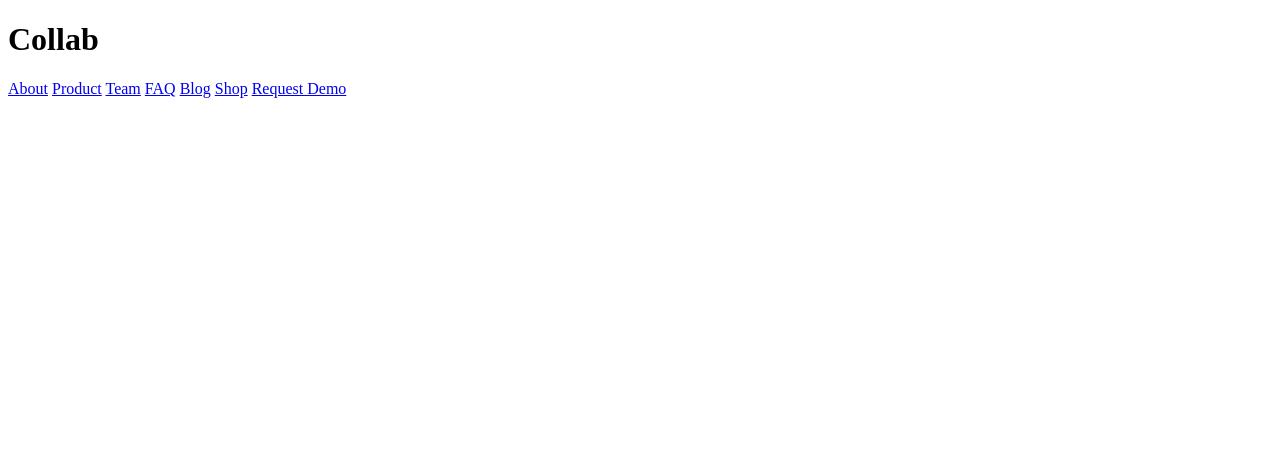
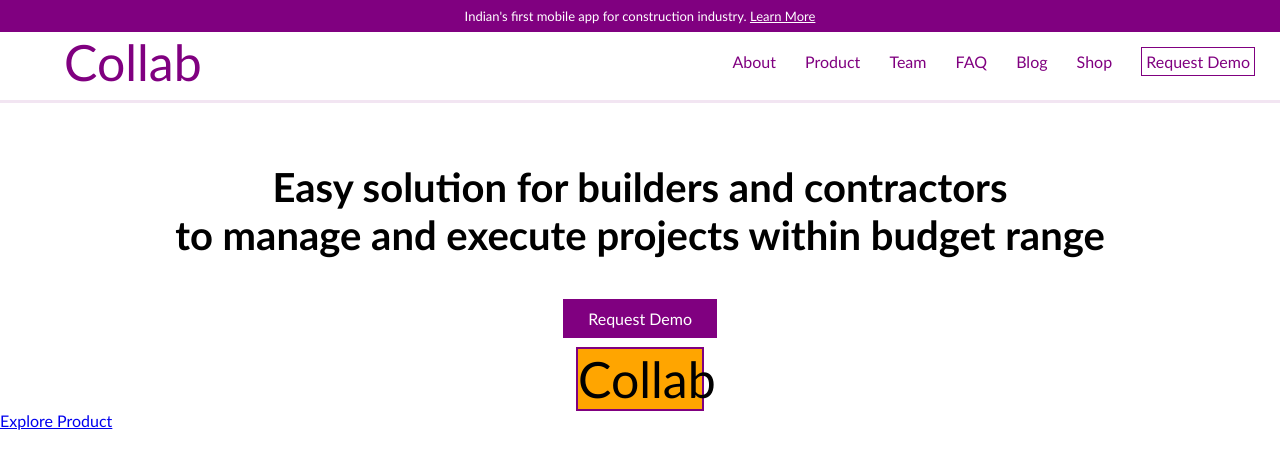
Before and after one commit to LaurynasKl/Colab, a website: page index.html in a window 1280 px wide. Drawn offline with Linux system fonts and the light colour scheme.

Commit message:
html css

```diff
--- a/css/header.css
+++ b/css/header.css
@@ -0,0 +1,94 @@
+body * {
+    margin: 0;
+    padding: 0;
+    vertical-align: top;
+    box-sizing: border-box;
+}
+body {
+    font-family: 'Gill Sans', 'Gill Sans MT', Calibri, 'Trebuchet MS',
+    sans-serif;
+    margin: 0;
+}
+
+.short-intro{
+    width: 100%;
+    display: inline-block;
+    background-color: purple;
+    color: white;
+    padding: 8px;
+    font-size: 13px;
+}
+.intro-text{
+    text-align: center;
+}
+.more-info{
+    color: white;
+}
+.more-info:hover{
+    color: black;
+}
+.main-header{
+    width: 100%;
+    display: inline-block;
+    padding-bottom: 8px;
+    border-bottom: 3px rgba(128, 0, 128, 0.1) solid;
+    backdrop-filter: blur(1px);
+}
+.collab{
+    color: purple;
+    font-size: 50px;
+    margin-left: 5%;
+    display: inline-block;
+}
+.main-menu{
+    float: right;
+    margin-top: 20px;
+}
+.main-link{
+    color: purple;
+    margin-right: 25px;
+    text-decoration: none;
+}
+.main-link:hover{
+    border-bottom: 2px solid purple;
+    padding-bottom: 2px;
+}
+.main-link.last-link{
+    color: purple;
+    padding: 4px;
+    border: 1px solid purple ;
+}
+.main-link.last-link:hover{
+    border: 1px solid purple;
+    background-color: purple;
+    color: black;
+}
+
+.important-text{
+    text-align: center;
+    font-size: 40px;
+    margin-top: 60px;
+    margin-bottom: 50px;
+}
+.request{
+    background-color: purple;
+    color: white;
+    width: 10%;
+    margin-left: calc((100% - 56%));
+    padding: 10px 25px;
+    text-decoration: none;
+}
+.request:hover{
+    color: black;
+}
+.phone-text{
+    background-color: orange;
+    width: 10%;
+    margin-left: 45%;
+    font-size: 50px;
+    border: 2px solid purple;
+
+}
+
+.explore{
+}
--- a/index.html
+++ b/index.html
@@ -17,17 +17,36 @@
 </head>
 <body>
     <header>
-        <h1>Collab</h1>
-        <nav>
-            <a href="#">About</a>
-            <a href="#">Product</a>
-            <a href="#">Team</a>
-            <a href="#">FAQ</a>
-            <a href="#">Blog</a>
-            <a href="#">Shop</a>
-            <a href="#">Request Demo</a>
-        </nav>
+        <div class="short-intro">
+            <p class="intro-text">Indian's first mobile app for construction industry.
+                <a class="more-info" href="#">Learn More</a> </p>
+        </div>
+        <div class="main-header">
+            <p class="collab">Collab</p>
+            <nav class="main-menu">
+                <a class="main-link" href="#">About</a>
+                <a class="main-link" href="#">Product</a>
+                <a class="main-link" href="#">Team</a>
+                <a class="main-link" href="#">FAQ</a>
+                <a class="main-link" href="#">Blog</a>
+                <a class="main-link" href="#">Shop</a>
+                <a class="main-link last-link" href="#">Request Demo</a>
+            </nav>
+        </div>
     </header>
-
+    <main>
+        <section>
+            <div>
+                <h1 class="important-text"><tab></tab>Easy solution for builders and contractors<br> to manage and execute projects within budget range</h1>
+                <a class="request" href="#">Request Demo</a>
+            </div>
+            <div>
+                <img src="#" alt="">
+                <img src="#" alt="">
+                <p class="phone-text">Collab</p>
+                <a class="explore" href="#">Explore Product</a>
+            </div>
+        </section>
+    </main>
 </body>
 </html>
```
